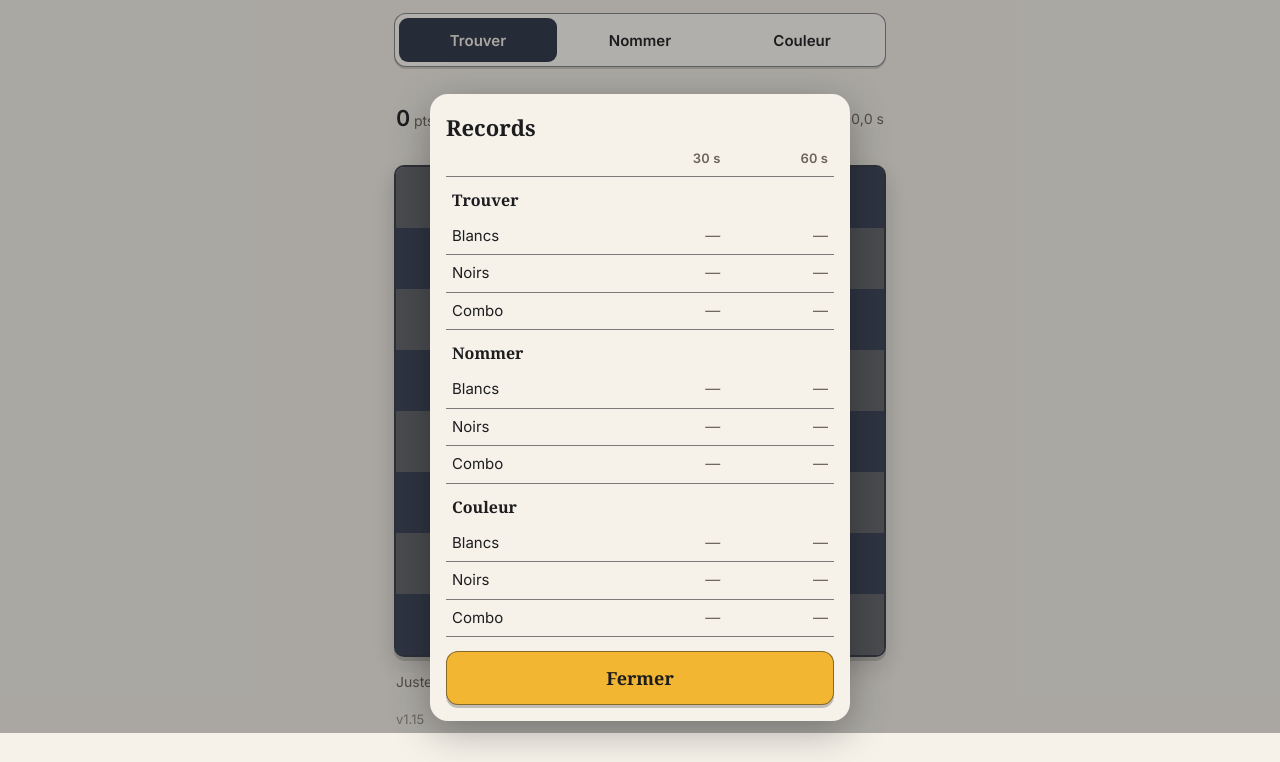
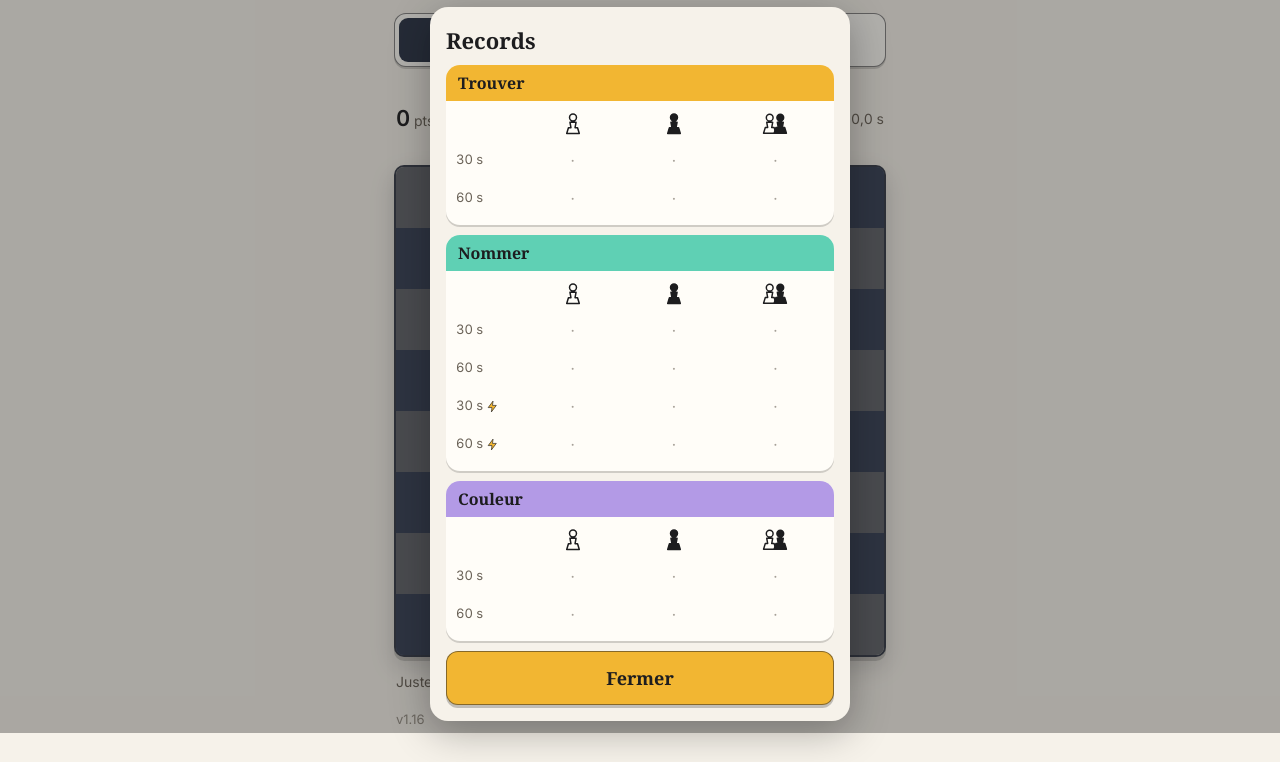
Before and after one commit to Andre-PierreB/drill-cases, a plain HTML site: page index.html in a window 1280 px wide. Both pictures are taken after a click on the button 808 px from the left and 32 px from the top of the page. Shown: the part 67-829 px from the top of the page. Drawn offline with Linux system fonts and the light colour scheme.

Commit message:
v1.16 : records en cartes colorées, pions pour l'orientation, records flash séparés
Co-Authored-By: Claude Opus 5.5 <noreply@anthropic.com>
Claude-Session: https://claude.ai/code/session_018qagNRyw6nrxNhPYXS58hh

```diff
--- a/index.html
+++ b/index.html
@@ -101,11 +101,14 @@ main{padding-top:16px}
 #prompt{text-align:center;font-size:52px;line-height:1;min-height:74px;display:flex;flex-direction:column;align-items:center;justify-content:center}
 #prompt small{display:block;margin-top:4px;font-size:14px}
 .stat.sl{text-align:left}
-.rt{width:100%;border-collapse:collapse;margin:0 0 14px;font-variant-numeric:tabular-nums}
-.rt th,.rt td{padding:7px 6px;border-bottom:1px solid var(--line);text-align:right;font-size:15px}
-.rt th{font-weight:600;color:var(--mut);font-size:13px}.rt th:first-child,.rt td:first-child{text-align:left}
-.rt tr.m td{font:700 16px Georgia,serif;border-bottom:0;padding-top:12px;text-align:left}
-.rt td.rec{font-weight:700;color:var(--ink)}.rt td.none{color:var(--mut)}
+.pan .sheet>h2{margin-bottom:10px}
+.rc{border-radius:14px;overflow:hidden;margin:0 0 10px;background:var(--card);box-shadow:0 2px 0 var(--sh)}
+.rc h3{margin:0;padding:7px 12px;font:700 16px Georgia,serif;color:#1d1d1f}
+.rg{display:grid;grid-template-columns:64px repeat(3,1fr);gap:4px;padding:8px 10px 10px;align-items:center;font-variant-numeric:tabular-nums}
+.rg .hd{display:grid;place-items:center;height:30px}
+.rg .lb{font-size:13px;color:var(--mut);display:flex;align-items:center;gap:3px;white-space:nowrap}
+.rg .v{height:34px;border-radius:9px;display:grid;place-items:center;font:700 18px Georgia,serif}
+.rg .v.no{color:var(--mut);font:400 15px Inter,sans-serif;opacity:.6}
 .ver{margin:18px 2px 0;font-size:13px;color:var(--mut);opacity:.7}
 /* étude : colonne et rangée de la bonne case */
 .sq.st{box-shadow:inset 0 0 0 100px rgba(242,182,50,.28)}
@@ -145,7 +148,7 @@ main{padding-top:16px}
 </div><button class="go" id="close">Fermer</button></div></div>
 <p class="hint" id="hint"></p>
 <!-- Version : +0.1 à chaque mise à jour poussée sur GitHub -->
-<p class="ver">v1.15</p>
+<p class="ver">v1.16</p>
 <label class="ios" id="hap"><input type="checkbox" switch></label>
 </main>
 <script>
@@ -158,7 +161,7 @@ const S={mode:'find',side:st.side||'w',coord:false,dur:st.dur??30,snd:st.snd??tr
 if(S.side==='c'&&!S.dur)S.dur=30;
 const save=()=>{try{localStorage.setItem('drill-cases',JSON.stringify({side:S.side,coord:S.coord,dur:S.dur,snd:S.snd,flash:S.flash,auto:S.auto,best:S.best}))}catch(e){}};
 const dark=(f,r)=>(f+r)%2===1,name=(f,r)=>F[f]+r,score=()=>S.ls.reduce((a,b)=>a+b,0);
-const key=()=>S.mode+S.dur+S.side;
+const key=()=>S.mode+S.dur+S.side+(S.mode==='name'&&S.flash?'f':'');
 const hints={find:'Un nom de case s’affiche : touche-la.',name:'Une case s’allume : donne sa colonne puis sa rangée. Option flash : elle ne s’affiche qu’un instant.',color:'Sans échiquier : la case est-elle claire ou foncée ? (a1 est foncée)'};
 /* son + vibration */
 let ac=null;
@@ -302,11 +305,20 @@ $('snd').addEventListener('click',()=>{S.snd=!S.snd;save();$('snd').innerHTML=S.
 $('oFlash').addEventListener('click',()=>{S.flash=!S.flash;save();idle()});
 $('oAuto').addEventListener('click',()=>{S.auto={r:'l',l:'t',t:'r'}[S.auto];save();idle()});
 $('podium').addEventListener('click',()=>{
-  const M={find:'Trouver',name:'Nommer',color:'Couleur'},O={w:'Blancs',b:'Noirs',c:'Combo'};
-  let h='<table class="rt"><tr><th></th><th>30 s</th><th>60 s</th></tr>';
-  for(const m in M){h+=`<tr class="m"><td colspan="3">${M[m]}</td></tr>`;
-    for(const o in O){h+=`<tr><td>${O[o]}</td>`+[30,60].map(d=>{const v=S.best[m+d+o];return v?`<td class="rec">${v}</td>`:'<td class="none">—</td>'}).join('')+'</tr>'}}
-  $('rtab').innerHTML=h+'</table>';$('recs').hidden=false});
+  const pawn=(f,st)=>`<path d="M12 2.8a3.2 3.2 0 1 1 0 6.4 3.2 3.2 0 0 1 0-6.4zM9.2 10.4h5.6l-.9 5h2.3l1.6 5.4H6.2l1.6-5.4h2.3z" fill="${f}" stroke="${st}" stroke-width="1.4" stroke-linejoin="round"/>`;
+  const P={w:`<svg viewBox="0 0 24 24" width="26" height="26">${pawn('#fffdf8','#1d1d1f')}</svg>`,
+           b:`<svg viewBox="0 0 24 24" width="26" height="26">${pawn('#1d1d1f','#1d1d1f')}</svg>`,
+           c:`<svg viewBox="0 0 34 24" width="36" height="26"><g transform="translate(0 0)">${pawn('#fffdf8','#1d1d1f')}</g><g transform="translate(10 0)">${pawn('#1d1d1f','#1d1d1f')}</g></svg>`};
+  const bolt='<svg viewBox="0 0 24 24" width="13" height="13"><path d="M13 2 4 14h7l-1 8 9-12h-7z" fill="#f2b632" stroke="#1d1d1f" stroke-width="1.2" stroke-linejoin="round"/></svg>';
+  const M=[['find','Trouver','#f2b632','#fbe7b5'],['name','Nommer','#5fd0b4','#cdeee5'],['color','Couleur','#b39ae6','#e6dcf7']];
+  let h='';
+  for(const [m,n,c,t] of M){
+    const rows=[['30','30 s'],['60','60 s']];if(m==='name')rows.push(['30f','30 s '+bolt],['60f','60 s '+bolt]);
+    h+=`<div class="rc"><h3 style="background:${c}">${n}</h3><div class="rg"><span></span>`+['w','b','c'].map(o=>`<span class="hd">${P[o]}</span>`).join('');
+    for(const [d,l] of rows){h+=`<span class="lb">${l}</span>`+['w','b','c'].map(o=>{const k=m+d.replace('f','')+o+(d.endsWith('f')?'f':''),v=S.best[k];return v?`<span class="v" style="background:${t}">${v}</span>`:'<span class="v no">·</span>'}).join('')}
+    h+='</div></div>';
+  }
+  $('rtab').innerHTML=h;$('recs').hidden=false});
 $('rclose').addEventListener('click',()=>{$('recs').hidden=true});
 $('recs').addEventListener('click',e=>{if(e.target.id==='recs')$('recs').hidden=true});
 $('gear').addEventListener('click',()=>{$('panel').hidden=false});
```
